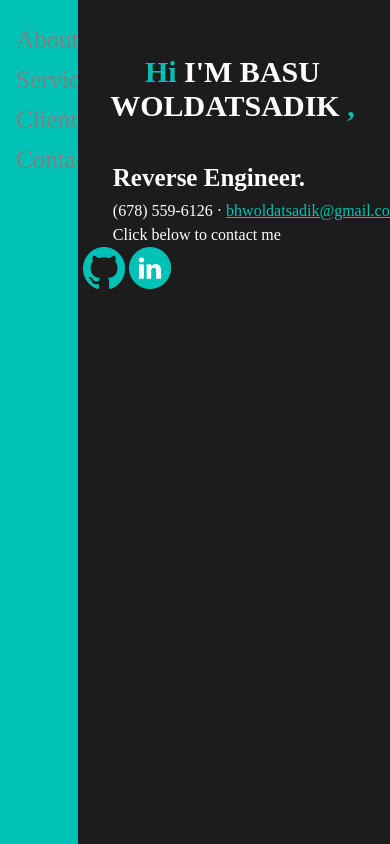
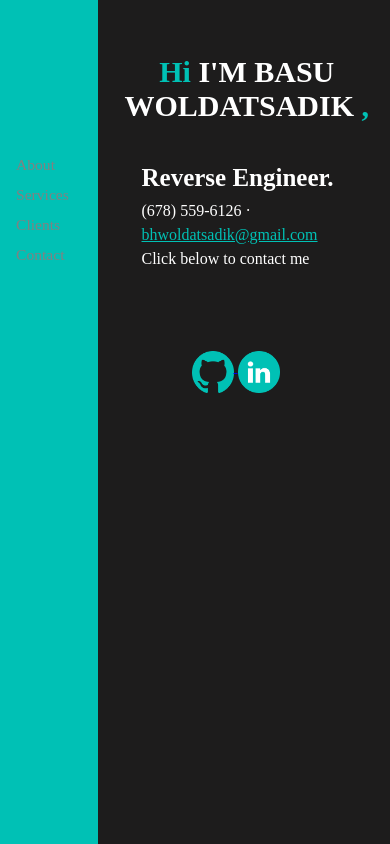
Before and after one commit to basuamlk/basuamlk.github.io, a plain HTML site: page index.html in a window 390 px wide. Shown: the top 844 px of the page. Drawn offline with Linux system fonts and the light colour scheme.

Commit message:
adjusted responsiveness

```diff
--- a/index.html
+++ b/index.html
@@ -11,7 +11,8 @@
   <a href="#">About</a>
   <a href="#">Services</a>
   <a href="#">Clients</a>
-  <a href="#">Contact</a></div>
+  <a href="#">Contact</a>
+</div>
 <div class="mainpar">
 	<section class = "resume-selection" id = "about">
 		<div class = "autobio">
@@ -33,13 +34,14 @@
 </p2>
 </div>
 
-<div class = social-medias></div>
+<div class = social-medias>
 	<a href="https://www.github.com/basuamlk" target="_blank">
 	<img class="github-icon" align = "middle" src="icons_images/github_icon.png" alt = "Github Icon" height="42" width="42">
 	</a>
 
 	<a href="https://www.linkedin.com/in/bhwoldatsadik/" target="_blank">
 	<img class="linkedin-icon" align ="middle" src="icons_images/LinkedIN.png" alt ="LinkedIN Icon" height="42" width="42">
+</div>
 </a>
 </div>
 </section>
--- a/stylesheet.css
+++ b/stylesheet.css
@@ -59,7 +59,8 @@ p {
 
 
 .mainpar {
-    margin-left: 20%;
+    margin-left: 25%;
+    padding-left:10px;
     /*text-align: center;
     background: linear-gradient(to right, #00C1B5 250px , #1D1C1C 0%);
     width: 70%;*/
@@ -86,6 +87,10 @@ p {
     color: #FFFFFF;
     line-height: 0px;
 
+}
+
+.social-medias {
+    margin: 80px;
 }
 
 .myinfo {
@@ -139,32 +144,34 @@ p {
     .sidenav a {font-size: 18px;}
 }
 
-/*@media only screen and (max-width: 380px) {
-    body {
-        background: linear-gradient(#1D1C1C 100%);
+@media only screen and (max-width: 380px) {
+    .colorCyanComma {
+        display: none;
     }
 }
-@media only screen and (min-width: 768px) {
+
+/*@media only screen and (min-width: 768px) {
 
 
 }*/
+
 .sidenav {
     height: 100%; /* Full-height: remove this if you want "auto" height */
-    width: 20%; /* Set the width of the sidebar */
+    width: 25%; /* Set the width of the sidebar */
     position: fixed; /* Fixed Sidebar (stay in place on scroll) */
     z-index: 1; /* Stay on top */
     top: 0; /* Stay at the top */
     left: 0;
     background-color: #00C1B5;
     overflow-x: hidden; /* Disable horizontal scroll */
-    padding-top: 20px;
+    padding-top: 150px;
 }
 
 /* The navigation menu links */
 .sidenav a {
     padding: 6px 8px 6px 16px;
     text-decoration: none;
-    font-size: 25px;
+    font-size: 4vw;
     color: #818181;
     display: block;
 }
```
